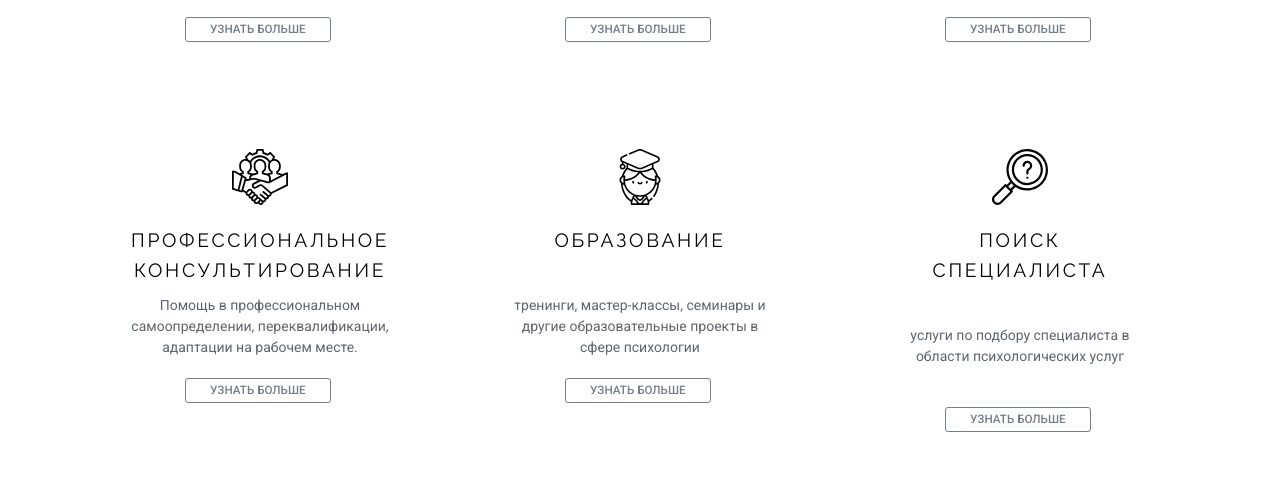
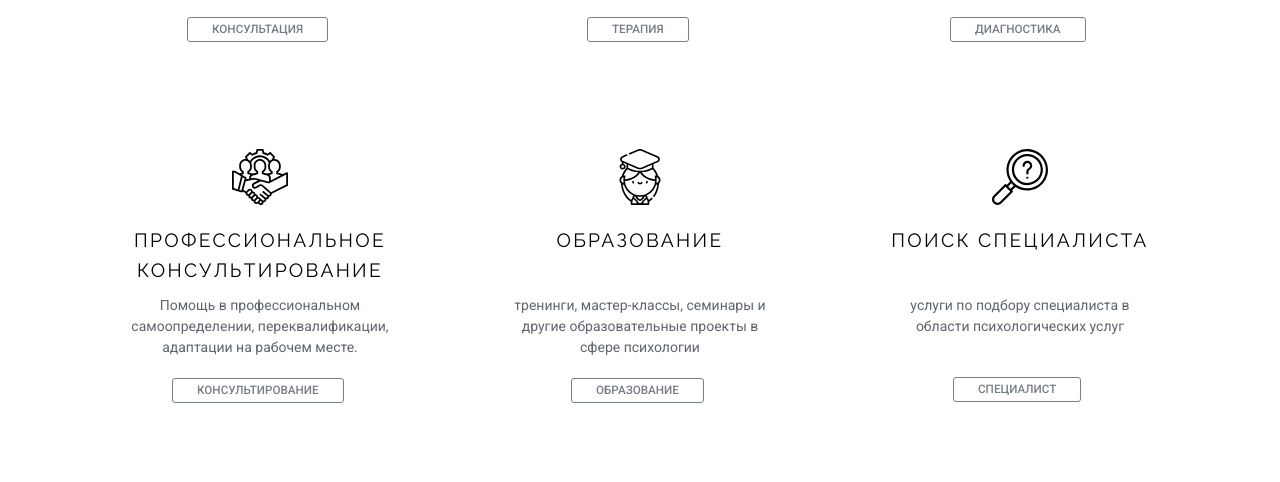
Before and after one commit to magicdimaga/magicdimaga.github.io, a plain HTML site: page index.html in a window 1280 px wide. Shown: the part 2399-2881 px from the top of the page. Drawn offline with Linux system fonts and the light colour scheme; some packages are replaced by stand-ins of ours; files whose address does not match are found by name.

Commit message:
some fix

```diff
--- a/index.html
+++ b/index.html
@@ -396,7 +396,7 @@
                       <a href="index.html">
                       <button class="btn-outline-secondary btn mr-1 mb-1 hvr-sweep-top btn-sm"
                               type="button" > <!--data-zanim-xs='{"duration":"1.5","delay":"0.2"}'-->
-                      Узнать больше</button>
+                        Консультация</button>
                       </a>
                   </div>
                 </div>
@@ -424,7 +424,7 @@
                     <a href="index.html">
                       <button class="btn-outline-secondary btn mr-1 mb-1 hvr-sweep-top btn-sm"
                               type="button"> <!--data-zanim-xs='{"duration":"1.5","delay":"0.2"}'-->
-                        Узнать больше</button>
+                        Терапия</button>
                     </a>
                   </div>
                 </div>
@@ -452,7 +452,7 @@
                     <a href="index.html">
                       <button class="btn-outline-secondary btn mr-1 mb-1 hvr-sweep-top btn-sm"
                               type="button" > <!--data-zanim-xs='{"duration":"1.5","delay":"0.2"}'-->
-                        Узнать больше</button>
+                        Диагностика</button>
                     </a>
                   </div>
                 </div>
@@ -479,7 +479,7 @@
                     <a href="index.html">
                       <button class="btn-outline-secondary btn mr-1 mb-1 hvr-sweep-top btn-sm"
                               type="button" > <!--data-zanim-xs='{"duration":"1.5","delay":"0.2"}'-->
-                        Узнать больше</button>
+                        Консультирование</button>
                     </a>
                   </div>
                 </div>
@@ -507,7 +507,7 @@
                     <a href="index.html">
                       <button class="btn-outline-secondary btn mr-1 mb-1 hvr-sweep-top btn-sm"
                               type="button" > <!--data-zanim-xs='{"duration":"1.5","delay":"0.2"}'-->
-                        Узнать больше</button>
+                        Образование</button>
                     </a>
                   </div>
                 </div>
@@ -532,7 +532,7 @@
                     <a href="index.html">
                       <button class="btn-outline-secondary btn mr-1 mb-0 hvr-sweep-top btn-sm"
                               type="button" > <!--data-zanim-xs='{"duration":"1.5","delay":"0.2"}'-->
-                        Узнать больше</button>
+                        Специалист</button>
                     </a>
                   </div>
                 </div>
```
Also changed, not shown: assets/css/theme.css.
